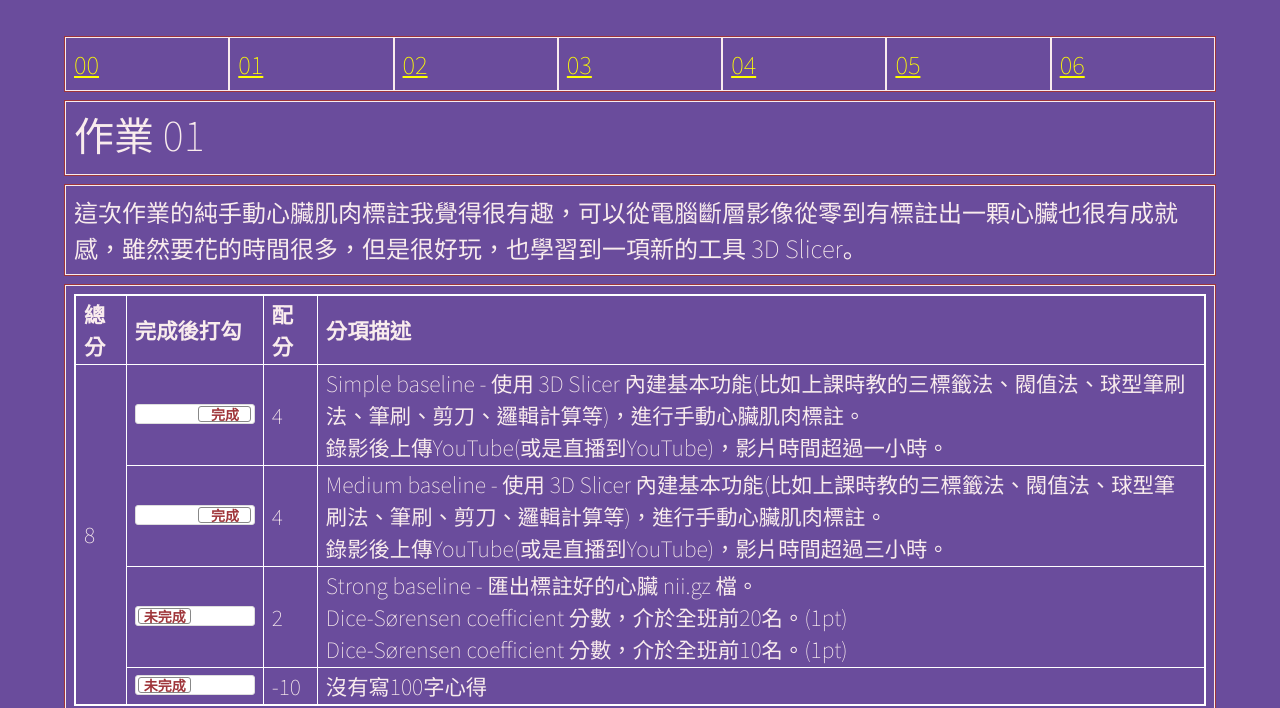
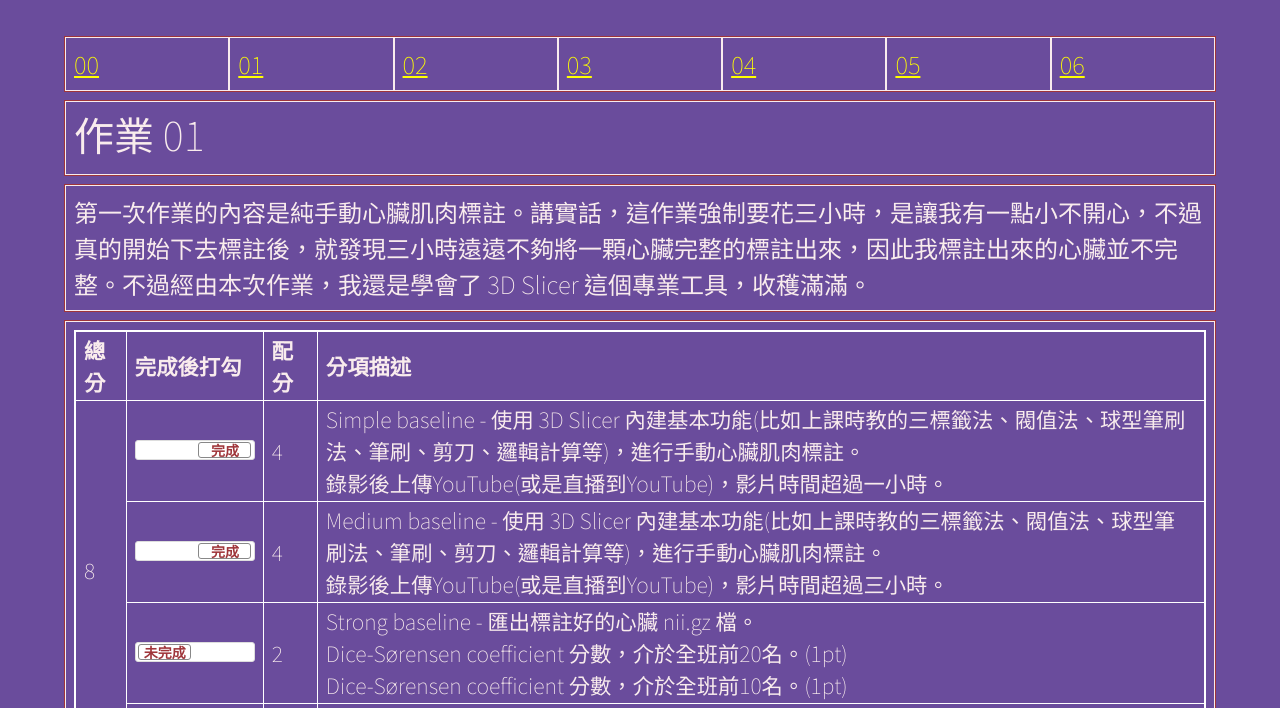
Before and after one commit to kerueilin9/ml2025f, a plain HTML site: page hw01/index.html in a window 1280 px wide. Shown: the top 708 px of the page. Drawn offline with nearby package versions, Linux system fonts and the light colour scheme; a web font is replaced by a local one.

Commit message:
HW01: report

```diff
--- a/hw01/index.html
+++ b/hw01/index.html
@@ -153,7 +153,7 @@
   <!-- ------------------------------------------------>
   <div class="row hw12">
     <div class="col-md-12 twenty">
-      這次作業的純手動心臟肌肉標註我覺得很有趣，可以從電腦斷層影像從零到有標註出一顆心臟也很有成就感，雖然要花的時間很多，但是很好玩，也學習到一項新的工具 3D Slicer。
+      第一次作業的內容是純手動心臟肌肉標註。講實話，這作業強制要花三小時，是讓我有一點小不開心，不過真的開始下去標註後，就發現三小時遠遠不夠將一顆心臟完整的標註出來，因此我標註出來的心臟並不完整。不過經由本次作業，我還是學會了 3D Slicer 這個專業工具，收穫滿滿。
     </div>
   </div>
 
```
